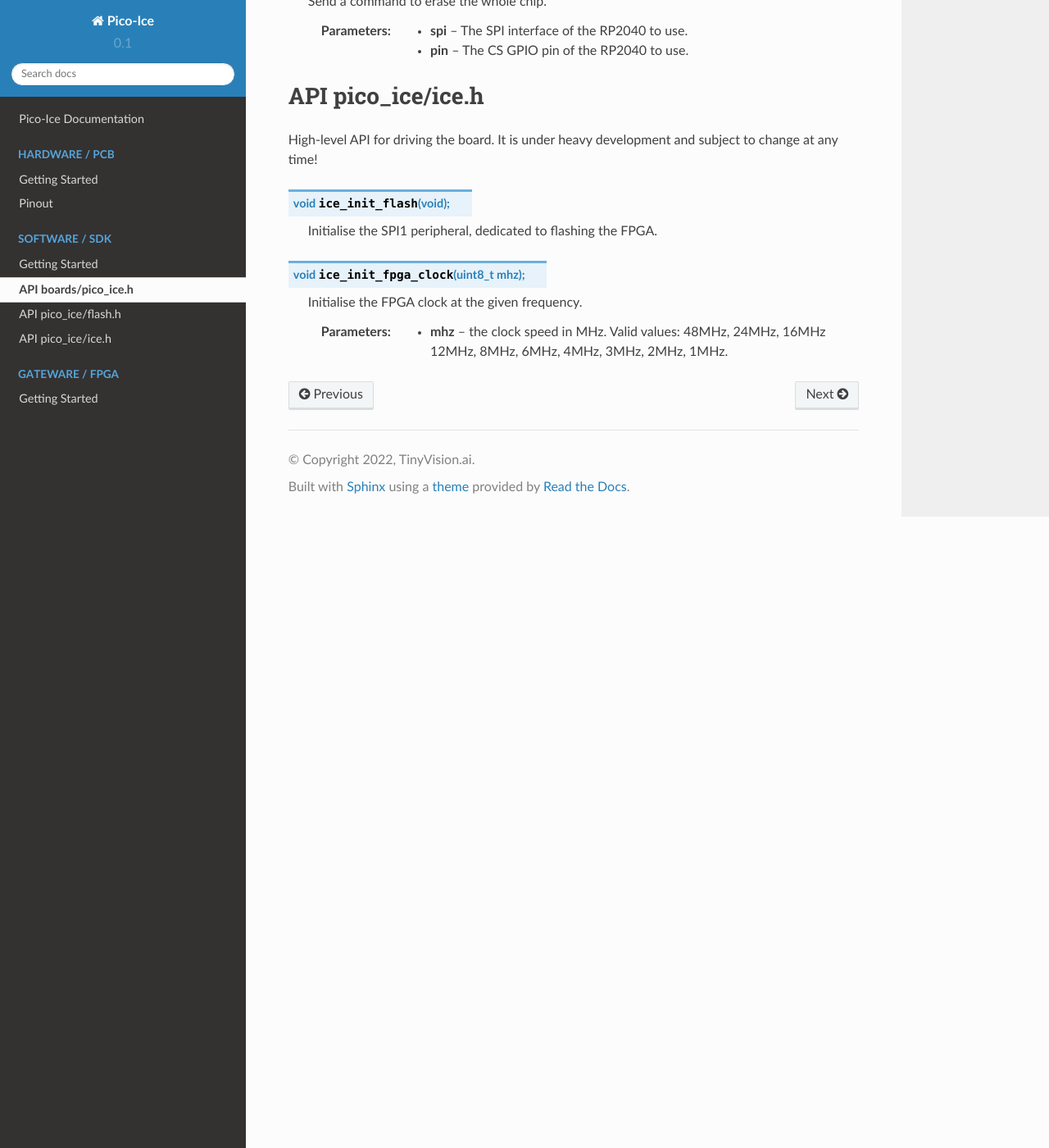
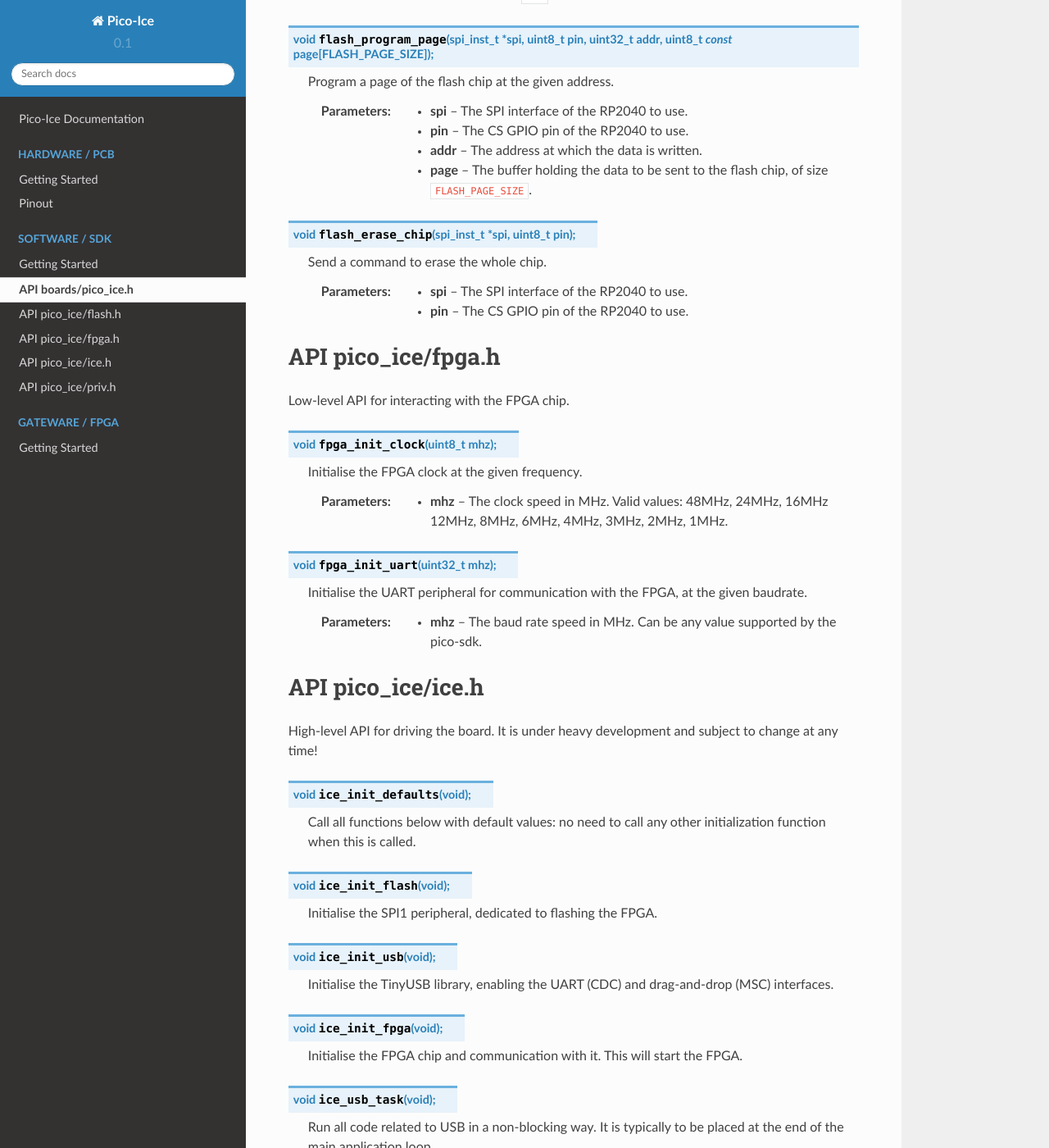
Before and after one commit to tinyvision-ai-inc/pico-ice, a Sphinx documentation site: the page built from Docs/source/software/sdk-c-api.rst, in a window 1280 px wide and 1400 px high, scrolled down 3549 px. Shown: the whole window at 82% size. Built offline with Sphinx 7.4.7 and the Read the Docs theme 2.0.0, drawn with Linux system fonts in a browser that asks for light colours; some of the changed text lies outside the part shown.

Commit message:
Docs: import documentation from C headers

```diff
--- a/Docs/source/software/sdk-c-api.rst
+++ b/Docs/source/software/sdk-c-api.rst
@@ -18,6 +18,12 @@
 .. c:macro:: ICE_LED_BLUE_PIN
 
    Blue LED control pin of the RGB led.
+
+   Pinout between the RP2040 and the FPGA's UART port.
+
+.. c:macro:: ICE_FPGA_UART_TX_PIN
+
+.. c:macro:: ICE_FPGA_UART_RX_PIN
 
    Pinout between the RP2040 and the FPGA's flash chip.
    These pins must be set at high-impedance/floating whenever not in use to program the flash chip,
@@ -44,12 +50,20 @@
 
    The RP2040 pin at which a clock signal is sent, as a source for the ICE40 system clock.
 
+.. c:macro:: ICE_FPGA_FLASH_SIZE_BYTES
+
+   The size of the W25Q32JVSSIQ flash chip also connected to the FPGA.
+
 .. c:macro:: TINYVISION_AI_INC_PICO_ICE
 
    To use for board-detection.
 
    UART
    ~~~~
+
+.. c:macro:: uart_fpga
+
+   UART interface transferring everything received over an USB UART interface (USB CDC ACM).
 
 .. c:macro:: PICO_DEFAULT_UART
 
@@ -103,6 +117,10 @@
    This is the internal flash used by the RP2040 chip,
    not the flash used by the ICE40 FPGA.
 
+.. c:macro:: spi_fpga_flash
+
+   The flash peripheral instance that is connected to the FGPA's flash chip.
+
 .. c:macro:: PICO_BOOT_STAGE2_CHOOSE_W25Q080
 
    The pico-ice uses the same chip except with a larger size, and it also supports QSPI:
@@ -130,13 +148,9 @@
 API pico_ice/flash.h
 --------------------
 
-API for communicating with flash chips: reading and writing.
+Low-level API for communicating with flash chips: reading and writing.
 
 .. c:macro:: FLASH_PAGE_SIZE
-
-.. c:macro:: spi_fpga_flash
-
-   The flash peripheral instance that is connected to the FGPA's flash chip.
 
 .. c:function:: void flash_read(spi_inst_t *spi, uint8_t pin, uint32_t addr, uint8_t *buf, size_t sz);
 
@@ -164,6 +178,24 @@
    :param spi: The SPI interface of the RP2040 to use.
    :param pin: The CS GPIO pin of the RP2040 to use.
 
+-------------------
+API pico_ice/fpga.h
+-------------------
+
+Low-level API for interacting with the FPGA chip.
+
+.. c:function:: void fpga_init_clock(uint8_t mhz);
+
+   Initialise the FPGA clock at the given frequency.
+
+   :param mhz: The clock speed in MHz. Valid values: 48MHz, 24MHz, 16MHz 12MHz, 8MHz, 6MHz, 4MHz, 3MHz, 2MHz, 1MHz.
+
+.. c:function:: void fpga_init_uart(uint32_t mhz);
+
+   Initialise the UART peripheral for communication with the FPGA, at the given baudrate.
+
+   :param mhz: The baud rate speed in MHz. Can be any value supported by the pico-sdk.
+
 ------------------
 API pico_ice/ice.h
 ------------------
@@ -171,12 +203,36 @@
 High-level API for driving the board.
 It is under heavy development and subject to change at any time!
 
+.. c:function:: void ice_init_defaults(void);
+
+   Call all functions below with default values:
+   no need to call any other initialization function when this is called.
+
 .. c:function:: void ice_init_flash(void);
 
    Initialise the SPI1 peripheral, dedicated to flashing the FPGA.
 
-.. c:function:: void ice_init_fpga_clock(uint8_t mhz);
+.. c:function:: void ice_init_usb(void);
 
-   Initialise the FPGA clock at the given frequency.
+   Initialise the TinyUSB library, enabling the UART (CDC) and
+   drag-and-drop (MSC) interfaces.
 
-   :param mhz: the clock speed in MHz. Valid values: 48MHz, 24MHz, 16MHz 12MHz, 8MHz, 6MHz, 4MHz, 3MHz, 2MHz, 1MHz.
+.. c:function:: void ice_init_fpga(void);
+
+   Initialise the FPGA chip and communication with it.
+   This will start the FPGA.
+
+.. c:function:: void ice_usb_task(void);
+
+   Run all code related to USB in a non-blocking way.
+   It is typically to be placed at the end of the main application loop.
+
+-------------------
+API pico_ice/priv.h
+-------------------
+
+All functions defined for internal use, not useful for using the SDK.
+
+.. c:function:: void tud_task_cdc(void);
+
+.. c:function:: void uf2_init(void);
```
